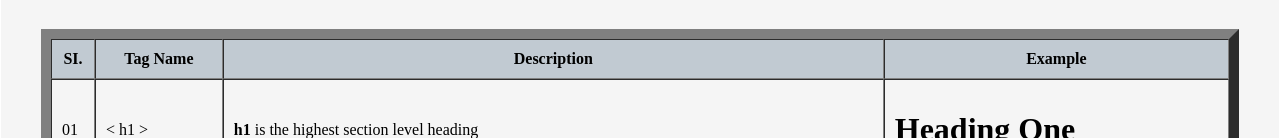
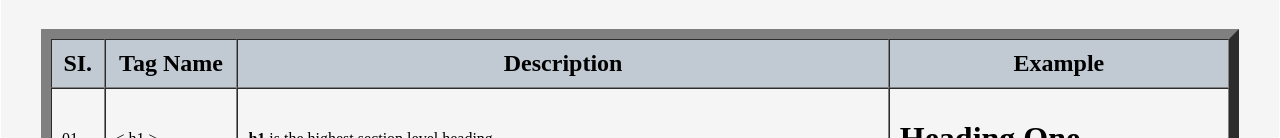
Before and after one commit to Emran-Khan-Learner/Html-Intern, a plain HTML site: page index.html in a window 1280 px wide. Shown: the part 261-399 px from the top of the page. Drawn offline with Linux system fonts and the light colour scheme; files whose address does not match are found by name.

Commit message:
Update index.html
increased < th > font size.

```diff
--- a/index.html
+++ b/index.html
@@ -19,10 +19,10 @@
 		<caption><h1 style="font-size: 3em; margin-top: auto;">HTML Tags & Descriptions</h1></caption>
 
 		<tr bgcolor="#c1cad2">
-			<th>SI.</th>
-			<th>Tag Name</th>
-			<th>Description</th>
-			<th>Example</th>
+			<th style="font-size: 1.5em">SI.</th>
+			<th style="font-size: 1.5em">Tag Name</th>
+			<th style="font-size: 1.5em">Description</th>
+			<th style="font-size: 1.5em">Example</th>
 		</tr>
 		<tr>
 			<td>01</td>
```
